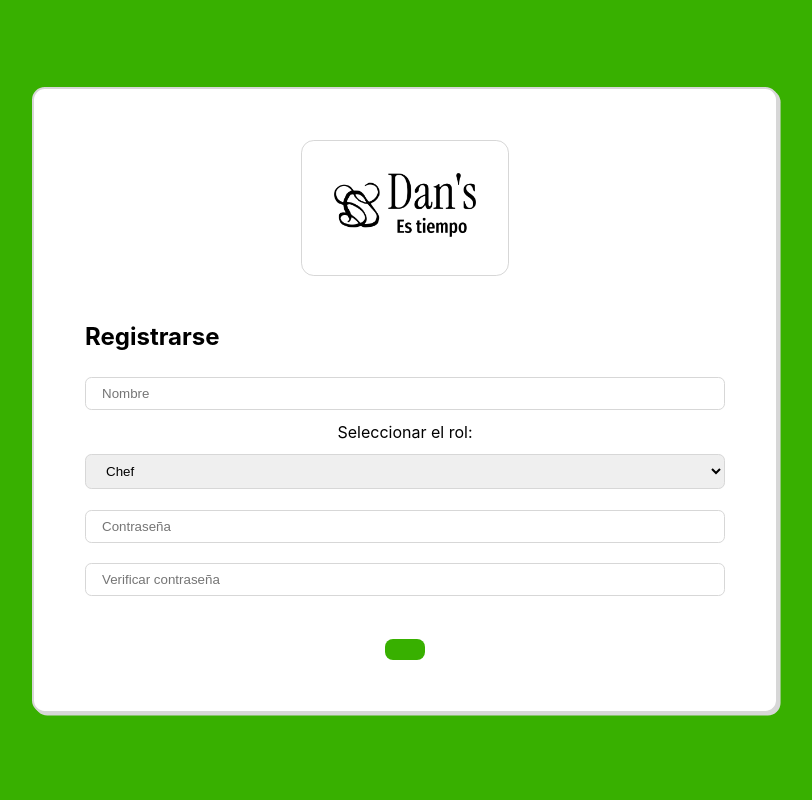
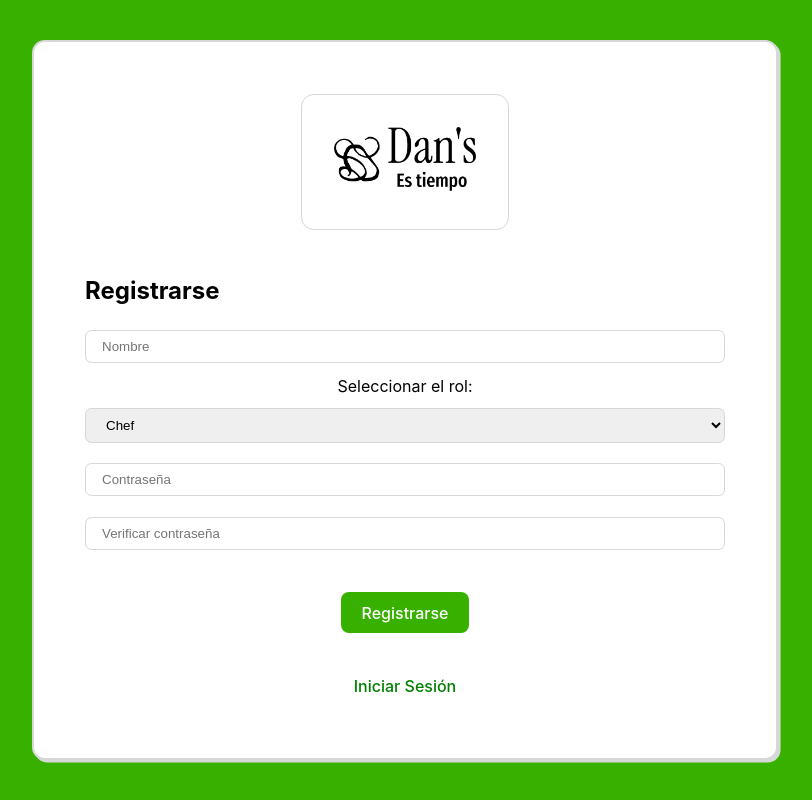
Before and after one commit to chuy-zip/proyecto2_BD1, a React (Vite) app in the folder vite-project/: page / in a window 1280 px wide. Both pictures are taken after a click on the button "Registrarse". Shown: the whole page, without its empty margins (235-1047 px from the left). Built offline with nearby package versions, Linux system fonts and the light colour scheme.

Commit message:
Fix signup UI

```diff
--- a/vite-project/src/frontend/views/Signup.jsx
+++ b/vite-project/src/frontend/views/Signup.jsx
@@ -104,7 +104,8 @@ function Signup({navigator}) {
             </select>
             <input type="password" placeholder='Contraseña' value={password} onChange={handlePasswordChange} onKeyDown={enterPress} />
             <input type="password" placeholder='Verificar contraseña' value={verifyPassword} onChange={handleVerifyChange} onKeyDown={enterPress} />
-            <button onClick={signupButton}></button>
+            <button onClick={signupButton}>Registrarse</button>
+            <button className='forgetButtons' onClick={goToLogin}>Iniciar Sesión</button>
         </div>
     )
 }
```
